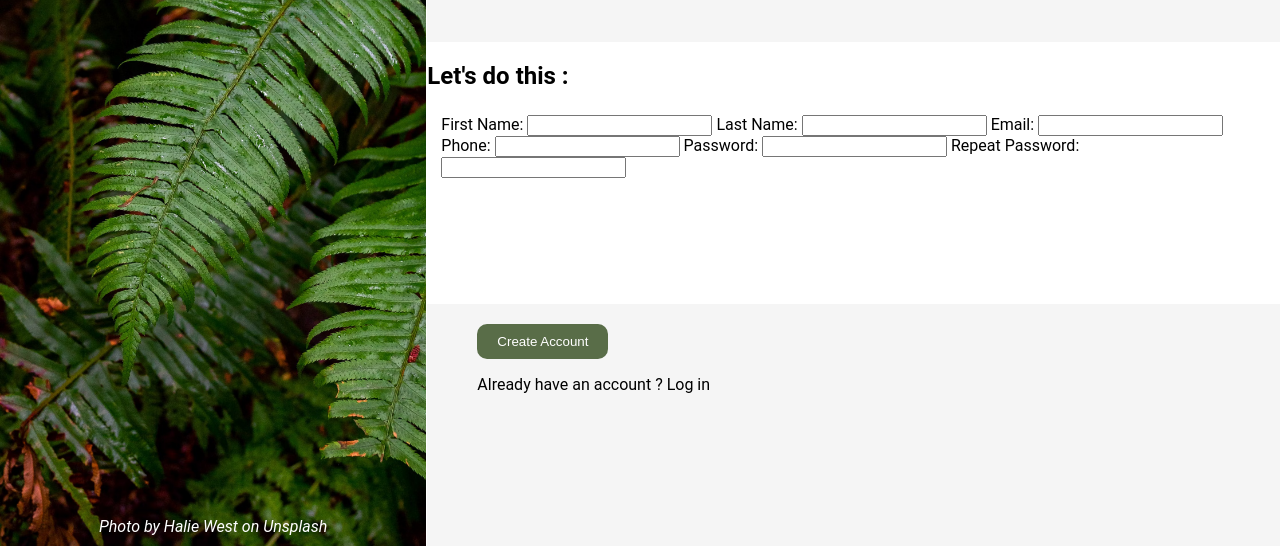
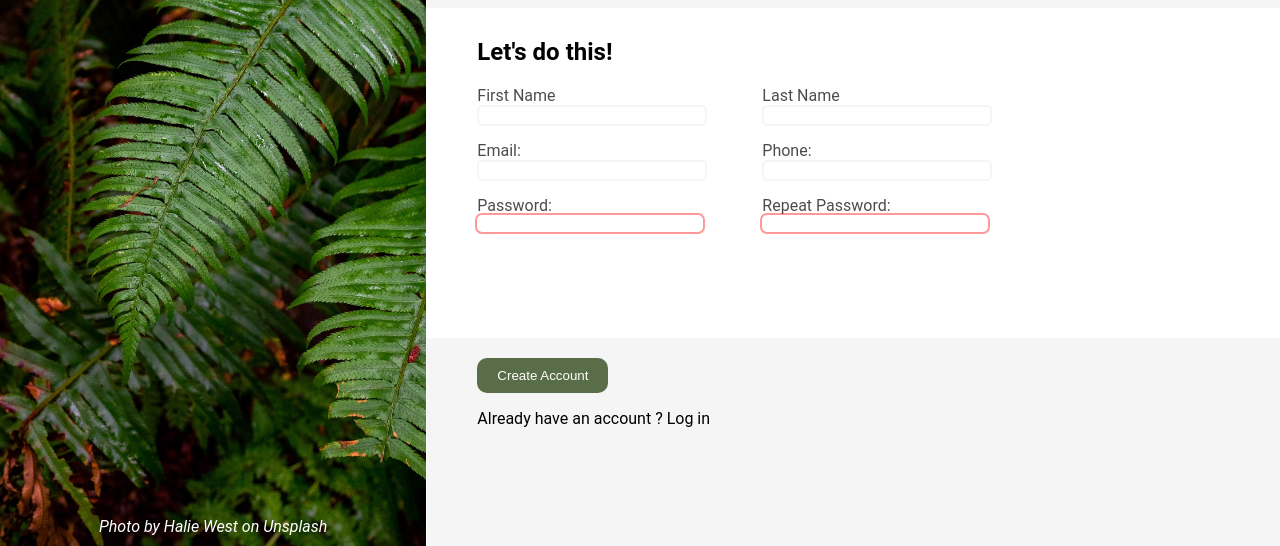
Before and after one commit to HassanNeb/Sign-up-form, a plain HTML site: page index.html in a window 1280 px wide. Shown: the part 254-800 px from the top of the page. Drawn offline with Linux system fonts and the light colour scheme; a web font is replaced by a local one.

Commit message:
final version

```diff
--- a/index.html
+++ b/index.html
@@ -27,29 +27,49 @@
                     </p>
                     <p>You <span>know</span> you want to</p>
                 </div>
-                <div class ="main">
+                <div class ="main-section">
 
-                          <h2>Let's do this :</h2>
-<fieldset>
-                       <label for "first_name">First Name:</label>
-                       <input type ="text" id="first Name" name="first_name">
+                          <h2>Let's do this!</h2>
 
-                       <label for "last_name">Last Name:</label>
-                       <input type ="text" id="last Name" name="last_name">
+                <form action="#" method="post" class="main-form">
 
+                    <div class="form-divs">
+                        <div class="form-div">
+                       <label for ="first_name">First Name</label>
+                       <input type ="text" id="first_name" name="first_name">
+                    </div>
+                    <div class="form-div">
                        <label for="email"> Email:</label>
                        <input type="email" id="email" name="email">
+                    </div>
+                    <div class="form-div">
+                       <label for="pwd"> Password:</label>
+                        <input type="password" id="pwd" name="pwd" minlength="8" required/>
+                    </div>
 
-                        <label for "phone_number"> Phone: </label>
+                    </div>
+
+                    <div class="form-divs">
+
+                        <div class="form-div">
+
+                       <label for ="last_name">Last Name</label>
+                       <input type ="text" id="last Name" name="last_name">
+                        </div>
+
+                        <div class="form-div">
+                        <label for= "phone_number"> Phone: </label>
                         <input type ="tel" id"phone_number" name="phone_number">
+                    </div>
 
-                        <label for"pwd"> Password:</label>
-                        <input type="password" id="pwd" name="pwd"/>
+                    <div class="form-div">
+                        <label for="pwd"> Repeat Password:</label>
+                        <input type="password" id="pwd" name="pwd" minlength="8" required/>
+                    </div>
+                </div>
+                </div>
 
-                        <label for"pwd"> Repeat Password:</label>
-                        <input type="password" id="pwd" name="pwd"/>
-                    </fieldset>
-                </div>
+        </form>
                 <div class="footer">
                     <button>Create Account</button>
                     <p>Already have an account ? Log in</p>
--- a/styles.css
+++ b/styles.css
@@ -94,6 +94,43 @@ button {
     padding: 20px 50px;
 }
 
-fieldset {
+.main-section {
+    display: flex;
+    flex-direction: column;
+    padding: 10px 50px;
+}
+
+.main-form {
     border: none;
+    display: flex;
+    gap: 100px;
 }
+
+.form-div {
+    display: flex;
+    flex-direction: column;
+    margin-bottom: 15px;
+}
+
+label {
+    color: rgba(0, 0, 0, 0.7);
+}
+
+input {
+    border-color: #e5e7eb;
+    border-style: solid;
+    opacity: 0.4;
+    width: 120%;
+    border-radius: 5px;
+}
+
+input:invalid {
+    border: none;
+    outline: 2px solid red;
+    border-radius: 5px;
+}
+
+input:focus {
+    box-shadow: 10px;
+    outline: 2px solid blue;
+}
```
